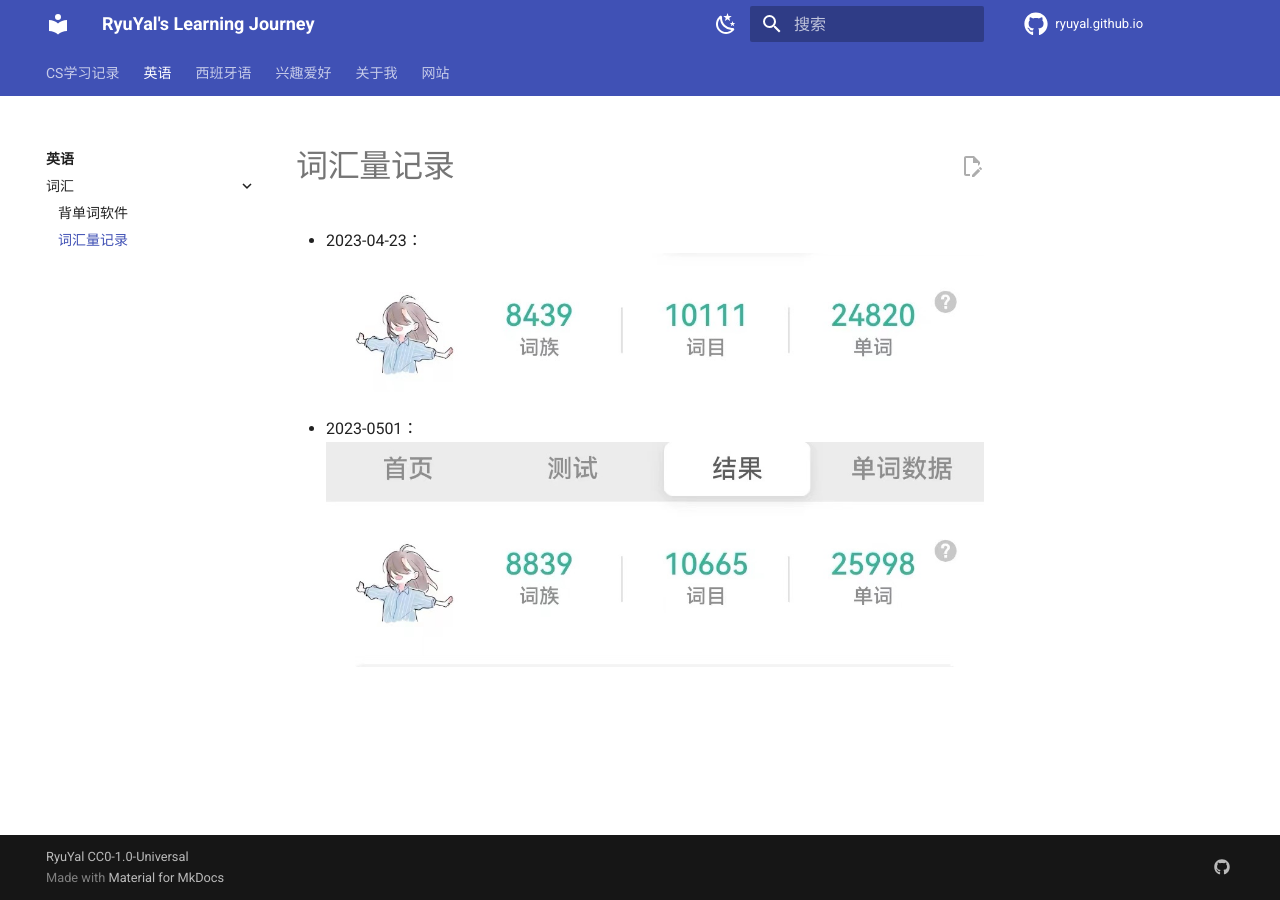
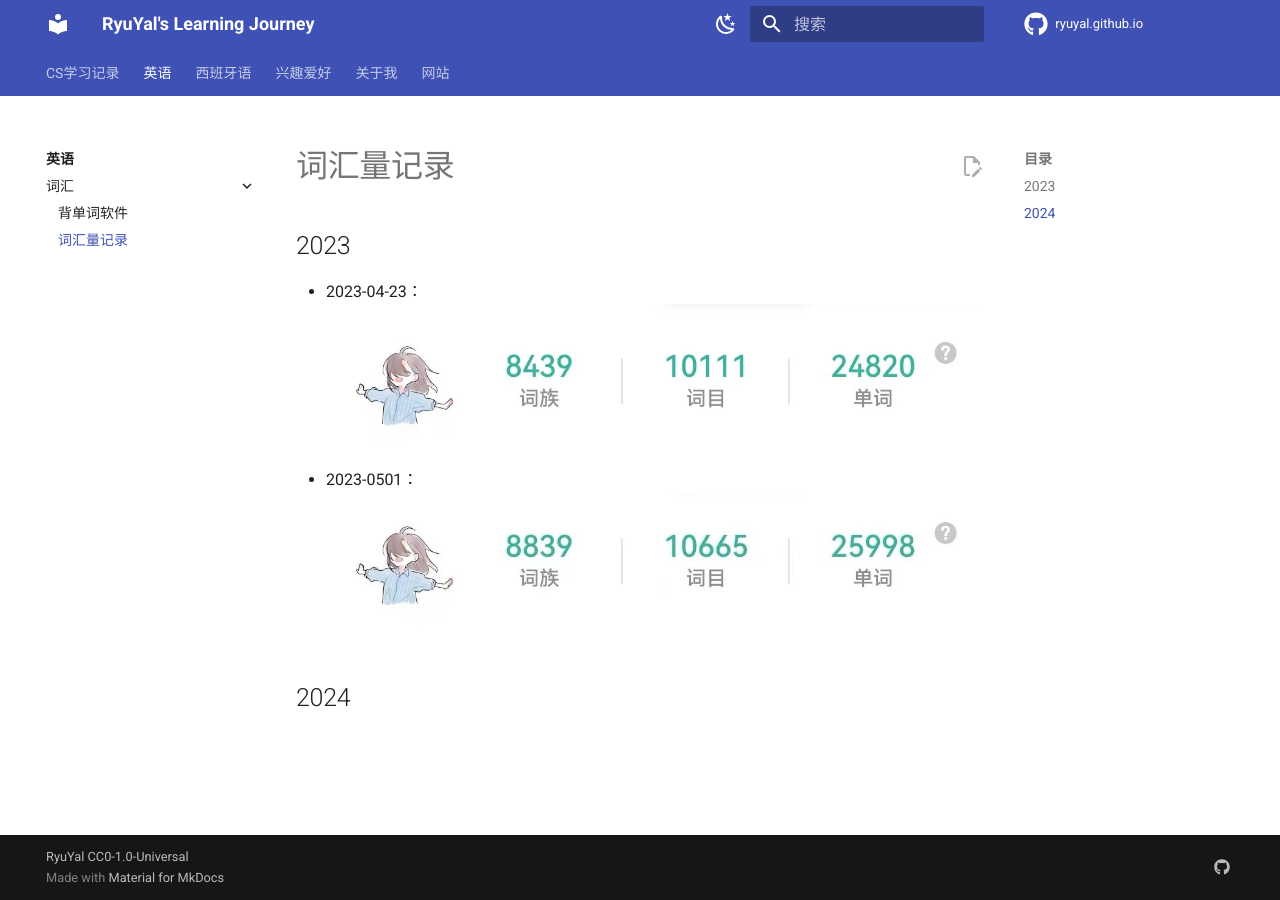
Before and after one commit to ryuyal/ryuyal.github.io, an MkDocs documentation site: the page built from docs/ENGLISH/Words/num_record.md, in a window 1280 px wide. Built offline with MkDocs 1.6.1 and Material for MkDocs 9.7.7, drawn with Linux system fonts in a browser that asks for light colours; comment, search, counter and statistics services are not loaded.

Commit message:
update ENG words record

```diff
--- a/docs/ENGLISH/Words/num_record.md
+++ b/docs/ENGLISH/Words/num_record.md
@@ -1,6 +1,10 @@
 # 词汇量记录
 
+## 2023
 - 2023-04-23：
 ![](screenshot/20230423.jpg)
 - 2023-0501：
 ![](screenshot/20230501.jpg)
+
+
+## 2024
```
Also changed, not shown: docs/ENGLISH/Words/screenshot/20230501.jpg.
